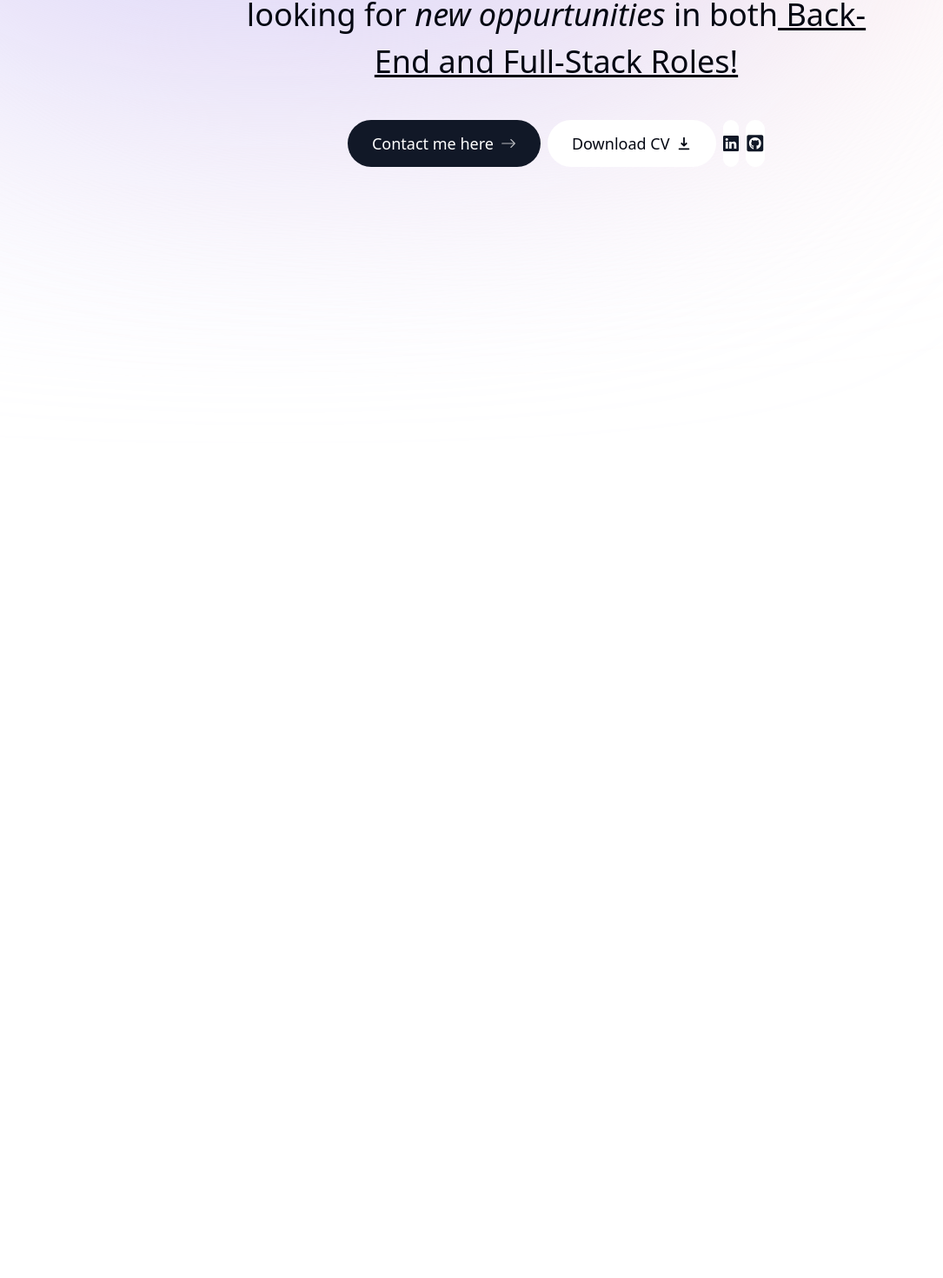
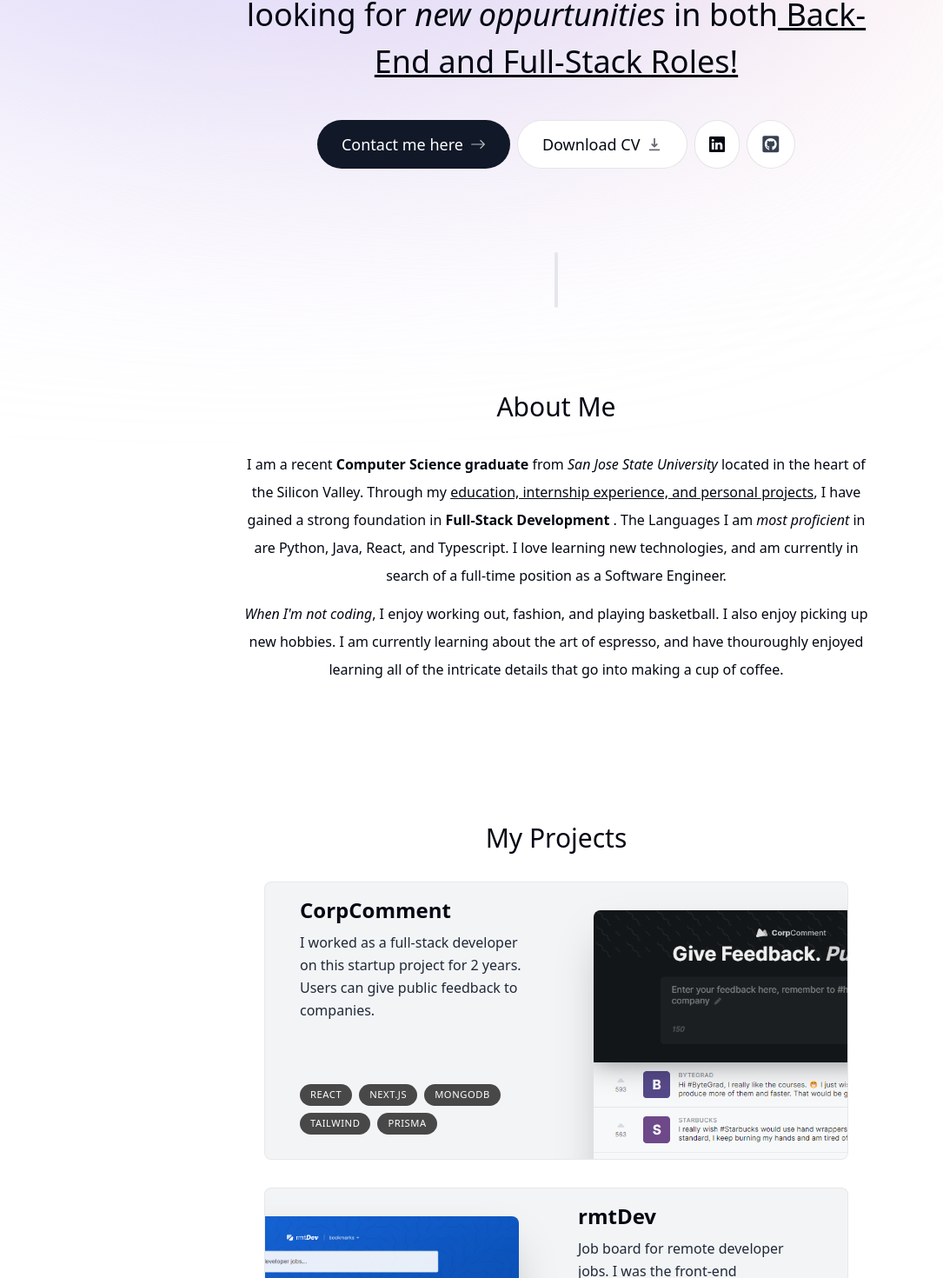
Before and after one commit to davidbd7/personal_portfolio, a Next.js app: page / in a window 1280 px wide. Shown: the part 396-1866 px from the top of the page at 87% size, without its empty margins (0-1085 px from the left). Built offline with nearby package versions, Linux system fonts and the light colour scheme.

Commit message:
finished about and project section

```diff
--- a/app/layout.tsx
+++ b/app/layout.tsx
@@ -1,6 +1,7 @@
 import './globals.css'
 import { Inter } from 'next/font/google'
 import Header from '@/components/header'
+import SectionDivider from '@/components/section-divider'
 const inter = Inter({ subsets: ['latin'] })
 
 export const metadata = {
@@ -14,7 +15,7 @@ export default function RootLayout({
   children: React.ReactNode
 }) {
   return (
-    <html lang="en">
+    <html lang="en" className = "!scroll-smooth">
       <body className={`${inter.className}bg-gray-50 text-gray-950 relative h-[5000px] pt-28`}>
         <div className = "bg-[#fbe2e3] absolute top-[-6rem] -z-10 right- [11rem] h-[31.25rem] w-[31.25rem] rounded-full blur-[10rem] sm:w-[68.75rem]"> </div>
         <div className = "bg-[#dbd7fb] absolute top-[-1rem] -z-10 left- [-35rem] h-[31.25rem] w-[50rem] rounded-full blur-[10rem] sm:w-[68.75rem] md:left-[-33rem] lg: left-[-28rem] xl:left-[-15rem] 2xl:left-[-5rem]"> </div>
--- a/app/page.tsx
+++ b/app/page.tsx
@@ -1,10 +1,17 @@
 import React from "react";
 import Intro from "@/components/intro"
+import SectionDivider from '@/components/section-divider'
+import About from "@/components/about";
+import Projects from "@/components/projects";
+
 
 export default function Home() {
   return (
     <main className="flex flex-col items-center px-4">
       <Intro />
+      <SectionDivider />
+      <About />
+      <Projects />
 
     </main>
   )
--- /dev/null
+++ b/components/about.tsx
@@ -0,0 +1,28 @@
+"use client";
+import React from 'react'
+import SectionHeading from './section-heading'
+import { motion} from 'framer-motion'
+
+export default function About() {
+    return <motion.section className ="mb-28 max-w-[45rem] text-center leading-8 sm:mb-40 scroll-mt-28 "
+                            initial = {{opacity: 0, y: 100}}
+                            animate = {{opacity: 1, y: 0}}
+                            transition = {{
+                                delay: 0.175
+                            }}
+                            id = "about">
+        <SectionHeading>About Me</SectionHeading>
+        <p className="mb-3">
+
+            I am a recent <span className = "font-bold"> Computer Science graduate </span> from <span className = "italic"> San Jose State University </span> located in the heart of the Silicon Valley.
+            Through my <span className = "underline">education, internship experience, and personal projects</span>,  I have gained a strong foundation in <span className = "font-bold"> Full-Stack Development </span>. The Languages I am <span className = "italic"> most proficient </span>
+            in are {" "} <span className="font-medium">Python, Java, React, and Typescript. </span> I love learning new technologies, and am currently in search of a <span className="font-medium">full-time position </span> as a Software Engineer.
+        </p>
+        <p>
+        <span className="italic">When I'm not coding</span>, I enjoy working out, fashion, and playing basketball. I also enjoy{" "}
+        <span className="font-medium">picking up new hobbies</span>. I am currently
+        learning about{" "}
+        <span className="font-medium">the art of espresso, and have thouroughly enjoyed learning all of the intricate details that go into making a cup of coffee</span>.
+      </p>
+    </motion.section>
+}
--- a/components/intro.tsx
+++ b/components/intro.tsx
@@ -9,7 +9,7 @@ import { FaGithubSquare } from 'react-icons/fa';
 
 export default function Intro() {
     return (
-        <section className = "mb-28 max-w-[50rem] text-center sm:mb-0">
+        <section id = "home" className = "mb-28 max-w-[50rem] text-center sm:mb-0 scroll-mt-[100rem]">
             <div className = 'flex items-center justify-center'>
                 <div className = "relative">
                     <motion.div
@@ -46,7 +46,7 @@ export default function Intro() {
                 </div>
             </div>
 
-        <motion.p className = "mb-10 mt-4 px-4 text-2xl font-medium !leading-[1.5] sm:text-4xl"
+        <motion.h1 className = "mb-10 mt-4 px-4 text-2xl font-medium !leading-[1.5] sm:text-4xl"
                   initial = {{opacity: 0, y: 100}}
                   animate = {{opacity: 1, y: 0}}
                   transition = {{
@@ -59,7 +59,7 @@ export default function Intro() {
             </span> I'm a {" "} <span className = "font-bold "> full-stack developer</span> with {" "} <span className = "font-bold"> 1 year</span> of experience.
             I am a recent graduate with <span className = "font-bold">industry experience</span> looking for <span className = "italic"> new oppurtunities</span> in both
             <span className = "underline"> Back-End and Full-Stack Roles! </span>
-        </motion.p>
+        </motion.h1>
 
         <motion.div className = "flex flex-col sm:flex-row justify-center gap-2 px-4 text-lg font-medium"
                     initial = {{opacity: 0, y: 100}}
@@ -70,15 +70,21 @@ export default function Intro() {
                     }}>
 
             <Link href = "#contact"
-                  className = "group bg-gray-900 text-white px-7 py-3 flex items-center gap-2 rounded-full outline-none focus:scale-110 hover:scale-110 hover:bg-gray-950 active:scale-105 transition">
+                  className = "group bg-gray-900 text-white px-7 py-3 flex items-center gap-2 rounded-full outline-none focus:scale-110 \
+                  hover:scale-110 hover:bg-gray-950 active:scale-105 transition cursor-pointer">
 
                 Contact me here <BsArrowRight  className = "opacity-70 group-hover:translate-x-1"  />
 
             </Link>
 
-            <a className = "bg-white px-7 py-3 flex items-center gap-2 rounded-full"> Download CV <HiDownload /></a>
-            <a className = "bg-white py-4 text-gray-900 flex items-center gap-2 rounded-full"> <BsLinkedin /> </a>
-            <a className = "bg-white py-4 text-gray-900 flex items-center gap-2  text-[1.35rem] rounded-full"> <FaGithubSquare/> </a>
+            <a className = "group bg-white px-7 py-3 flex items-center gap-2 rounded-full outline-none focus:scale-110 \
+            hover:scale-110 active:scale-105 transition cursor-pointer border border-black/10" href = "/CV.pdf" download> Download CV <HiDownload className = "opacity-60 group-hover:translate-y-1 transition"/></a>
+
+            <a className = "bg-white p-4 text-gray-700 flex items-center gap-2 rounded-full focus:scale-[1.15] \
+            hover:scale-[1.15] hover: text-gray-950 active:scale-105 transition cursor-pointer border border-black/10" href = "https://linkedin.com" target = "_blank"> <BsLinkedin /> </a>
+
+            <a className = "bg-white p-4 text-gray-700 flex items-center gap-2  text-[1.35rem] rounded-full focus:scale-[1.15] \
+            hover:scale-[1.15] active:scale-105 transition cursor-pointer border border-black/10" href = "https://github.com" target = "_blank"> <FaGithubSquare/> </a>
 
 
 
--- /dev/null
+++ b/components/project.tsx
@@ -0,0 +1,65 @@
+"use client";
+
+import { projectsData } from '@/lib/data'
+import React, {useRef} from 'react'
+import Image from 'next/image'
+import { useScroll, useTransform } from 'framer-motion'
+import {motion} from 'framer-motion'
+
+
+type ProjectProps = (typeof projectsData)[number];
+
+export default function Project({
+    title,
+    description,
+    tags,
+    imageUrl
+}: ProjectProps) {
+    const ref = useRef<HTMLDivElement>(null);
+    const {scrollYProgress} = useScroll({
+
+        target: ref,
+        offset: ["0 1", "1.33 1"]
+    })
+    const scaleProgress =useTransform(scrollYProgress, [0,1], [0.8, 1]);
+    const opacityProgress =useTransform(scrollYProgress, [0,1], [0.6, 1]);
+
+    return (
+        <motion.div
+            ref = {ref}
+            style = {{
+                scale: scaleProgress,
+                opacity: opacityProgress
+        }}
+        className = "group mb-3 sm:mb-8 last:mb-0">
+
+
+            <motion.section className = "bg-gray-100 max-w-[42rem] border border-black/5 rounded-lg overflow-hidden sm:pr-8 \
+            relative sm:h-[20rem] mb-3 sm:mb-8 last:mb-0 even:pl-8 \
+            hover:bg-gray-200 transition group-even:pl-8">
+                <div className = "pt-4 pb-7 px-5 sm:pl-10 sm:max-w-[50%] flex flex-col h-full \
+                group-even:ml-[18rem]">
+                    <h3 className = "text-2xl font-semibold">{title}</h3>
+                    <p className = "mt-2 leading-relaxed text-gray-800">{description}</p>
+                    <ul className = "flex flex-wrap mt-4 gap-2 sm:mt-auto">
+                        {tags.map((tag, index) =>(
+                            <li className = "bg-black/[0.7] px-3 py-1 text-[0.7rem] uppercase tracking-wider text-white rounded-full"key = {index}>{tag}</li>
+                        ))}
+
+                    </ul>
+
+                </div>
+
+
+                <Image src={imageUrl} alt = {title} quality = {95} className = "absolute top-8 -right-40 w-[28.25rem] \
+                rounded-t-lg shadow-2xl \
+                transition group-hover:scale-[1.04] group-hover:-translate-x-3 group-hover:translate-y-3 group-hover:-rotate-2 \
+                group-even: group-hover:translate-x-3 group-even: group-hover:translate-y-3 group-even:group-hover:rotate-2 \
+                group-even:right-[initial] group-even:-left-40"/>
+
+
+            </motion.section>
+
+        </motion.div>
+    );
+}
--- /dev/null
+++ b/components/projects.tsx
@@ -0,0 +1,24 @@
+import { projectsData } from '@/lib/data'
+import React from 'react'
+import SectionHeading from './section-heading'
+import Project from './project'
+
+export default function Projects() {
+    return (
+        <section id = "projects" className = "scroll-mt-28">
+            <SectionHeading>My Projects</SectionHeading>
+            <div>
+                {
+                    projectsData.map((project, index) => (
+                        <React.Fragment key = {index}>
+                            <Project {...project} />
+                        </React.Fragment>
+
+                    ))
+                }
+            </div>
+
+
+        </section>
+    )
+}
--- /dev/null
+++ b/components/section-divider.tsx
@@ -0,0 +1,18 @@
+"use client";
+import React from 'react'
+import { motion } from 'framer-motion'
+
+
+export default function SectionDivider() {
+    return (
+        <motion.div className = "bg-gray-200 my-24 h-16 w-1 rounded-full hidden sm:block"
+                    initial = {{opacity: 0, y: 100}}
+                    animate = {{opacity: 1, y: 0}}
+                    transition = {{
+                        delay: 0.125
+                    }}
+                    >
+
+        </motion.div>
+    )
+}
--- /dev/null
+++ b/components/section-heading.tsx
@@ -0,0 +1,13 @@
+import React from 'react'
+
+type SectionHeadingProps = {
+    children: React.ReactNode;
+};
+
+export default function SectionHeading({
+    children
+}: SectionHeadingProps) {
+    return (
+        <h2 className = "text-3xl font-medium capitalize mb-8 text-center">{children}</h2>
+    )
+}
```
